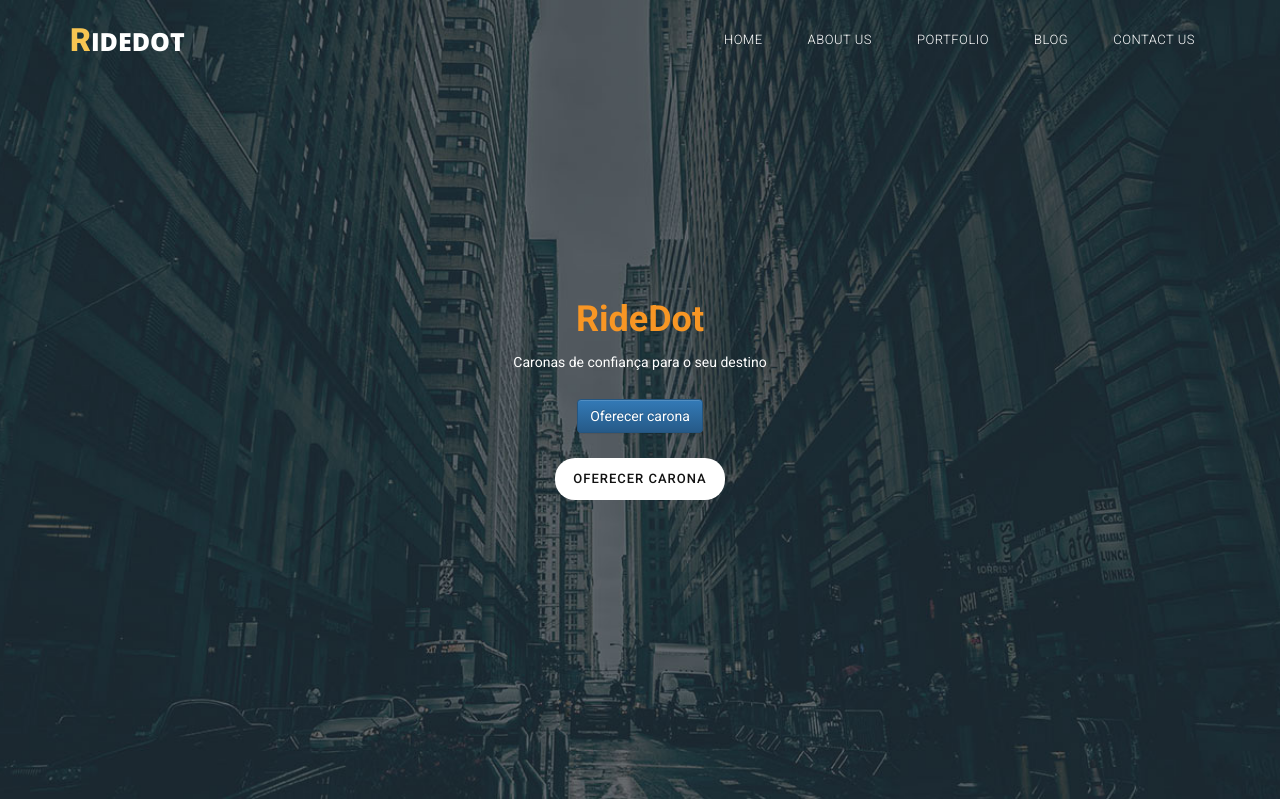
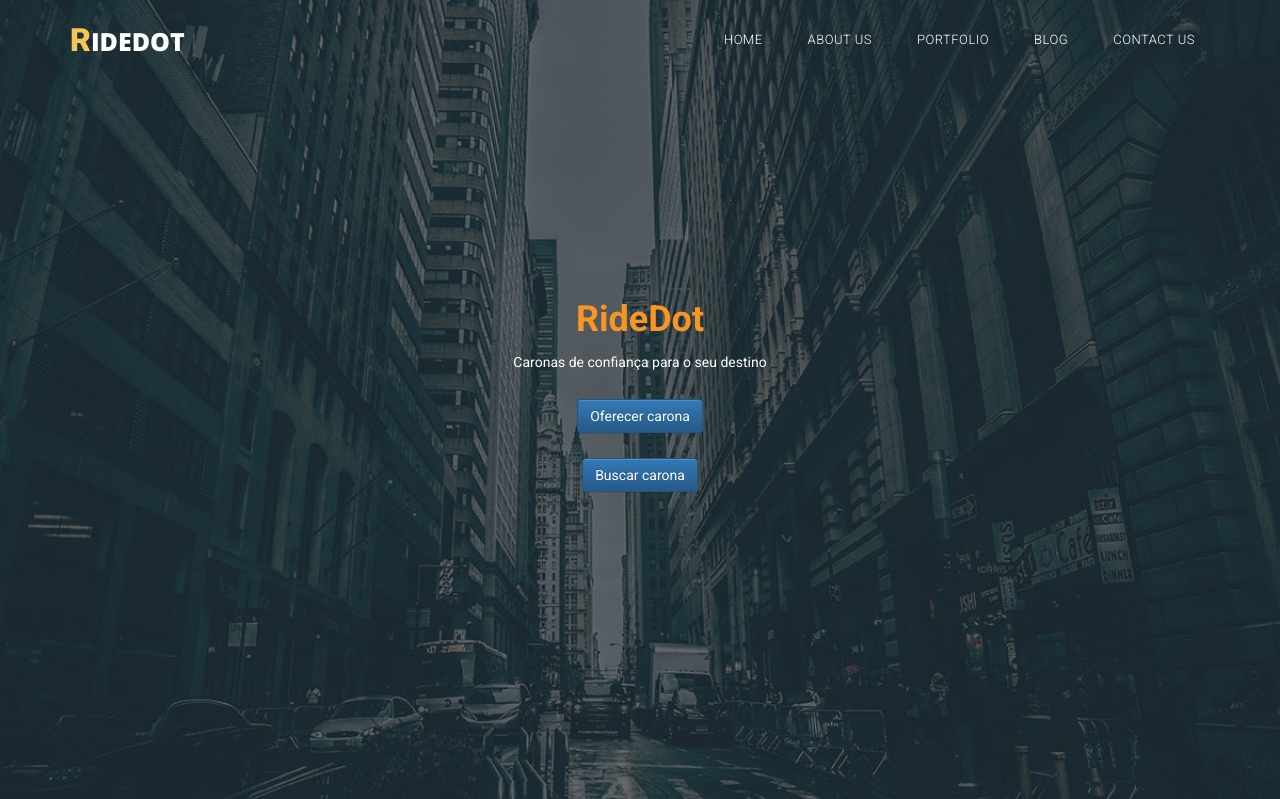
Before and after one commit to vitorhugoclz/Ride-Dot, a Flask app: page / in a window 1280 px wide. Shown: the top 799 px of the page. Run offline with Flask 2, Linux system fonts and the light colour scheme; some libraries are stand-ins or nearby versions; some web fonts are replaced.

Commit message:
acertando busca de carona

```diff
--- a/app.py
+++ b/app.py
@@ -31,16 +31,12 @@ def rota_inserir():
 @app.route('/redireciona_busca_carona', methods=['POST'])
 def redireciona_busca_carona():
     dados = {}
-    print("redireciona_busca_carona")
     dados['url_form'] = url_for('rota_inserir')
     return render_template('buscar_carona.html')
 
 @app.route('/buscar_carona', methods=['POST'])
 def rota_buscar():
     data = buscar_carona(request)
-    print("passou por busca rota")
-    print(data[0].cidade_origem)
-    print(len(data))
     return render_template('buscar_carona.html', resultado=data)
 
 '''@app.route('/usuario/inserir', methods=['POST'])
--- a/templates/index.html
+++ b/templates/index.html
@@ -14,7 +14,9 @@
                     </form>
                 </div>
                 <div class="primary-white-button">
-                    <a href="#" action="/redireciona_cria_carona" method="post">Oferecer Carona</a>
+                    <form action="{{ dados['url_buscar'] }}" method="post">
+                        <button type="submit" class="btn btn-primary btn-salvar">Buscar carona</button>
+                    </form>
                 </div>
             </div>
         </div>
```
